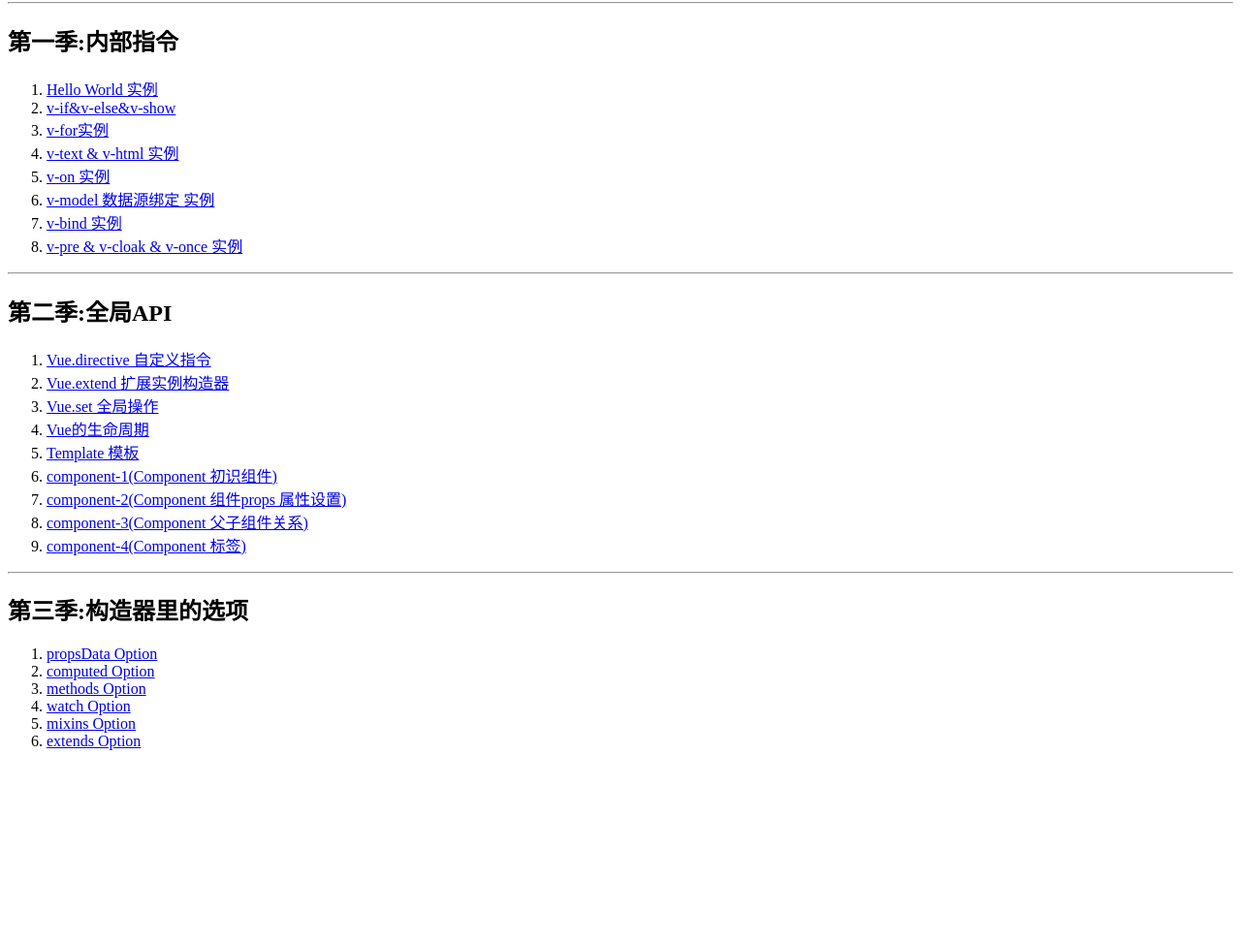
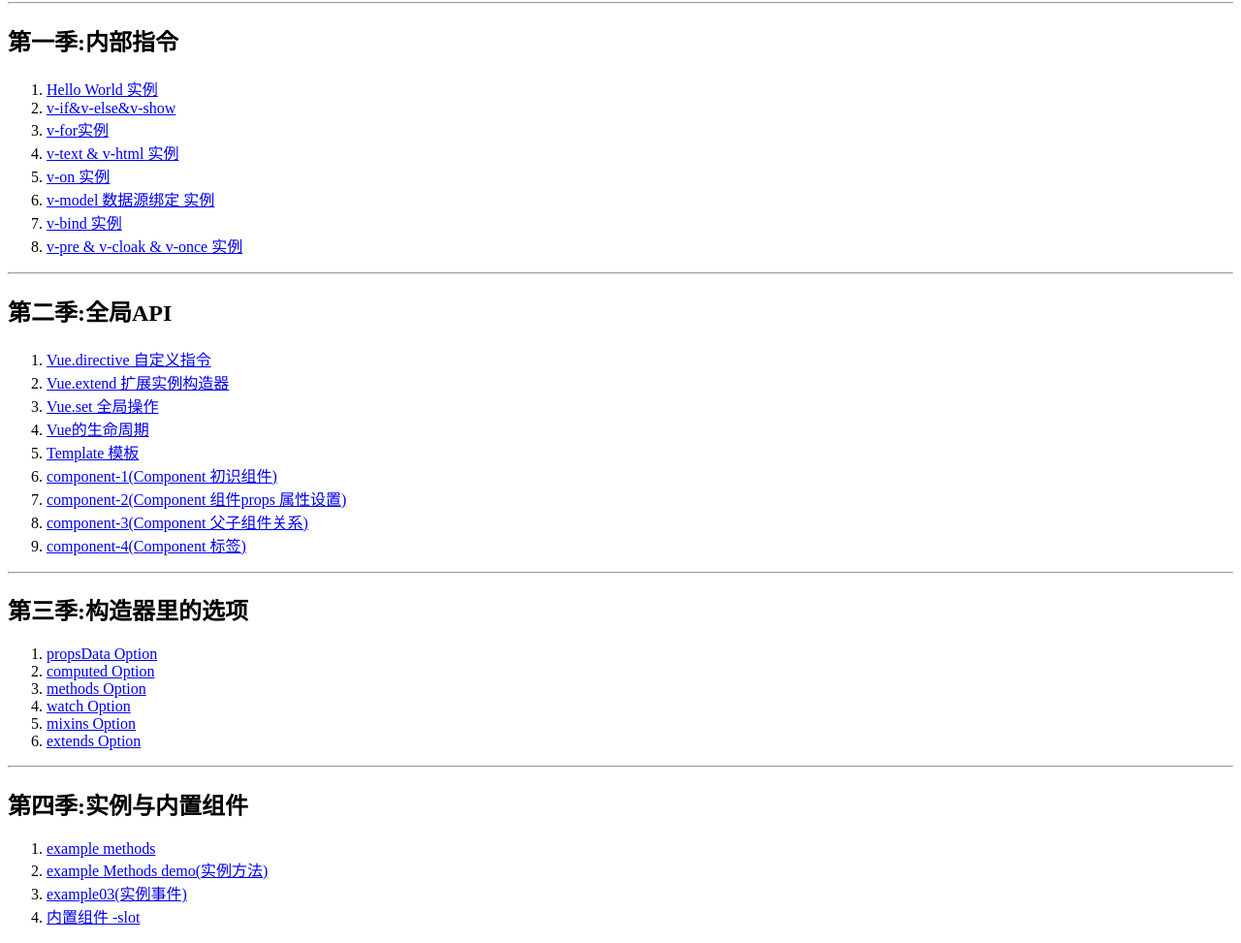
Before and after one commit to Memory1031/LearningVue, a website: page Vue/index.html in a window 1280 px wide. Shown: the part 87-1060 px from the top of the page at 97% size. Before the commit the page ends 877 px from the top, so only its background shows below. Drawn offline with Linux system fonts and the light colour scheme.

Commit message:
Update index.html

```diff
--- a/Vue/index.html
+++ b/Vue/index.html
@@ -41,6 +41,14 @@
         <li><a href="example/mixins.html">mixins Option</a></li>
         <li><a href="example/extends.html">extends Option</a></li>
     </ol>
+    <hr>
+    <h2>第四季:实例与内置组件</h2>
+    <ol>
+        <li><a href="example/example01.html">example methods</a></li>
+        <li><a href="example/example02.html">example Methods demo(实例方法)</a></li>
+        <li><a href="example/example03.html">example03(实例事件)</a></li>
+        <li><a href="example/slot.html">内置组件 -slot</a></li>
+    </ol>
 
 </body>
 </html>
```
